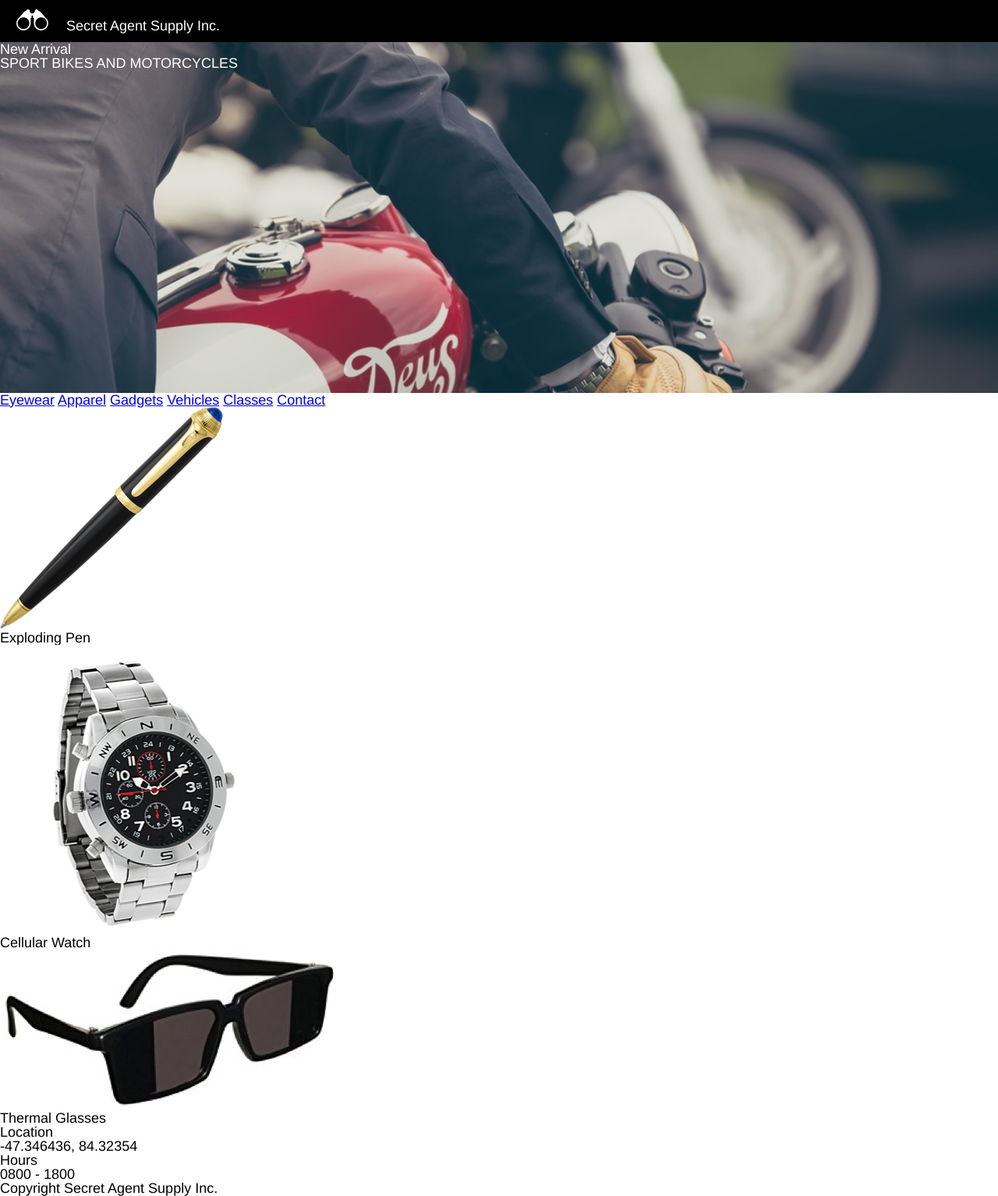
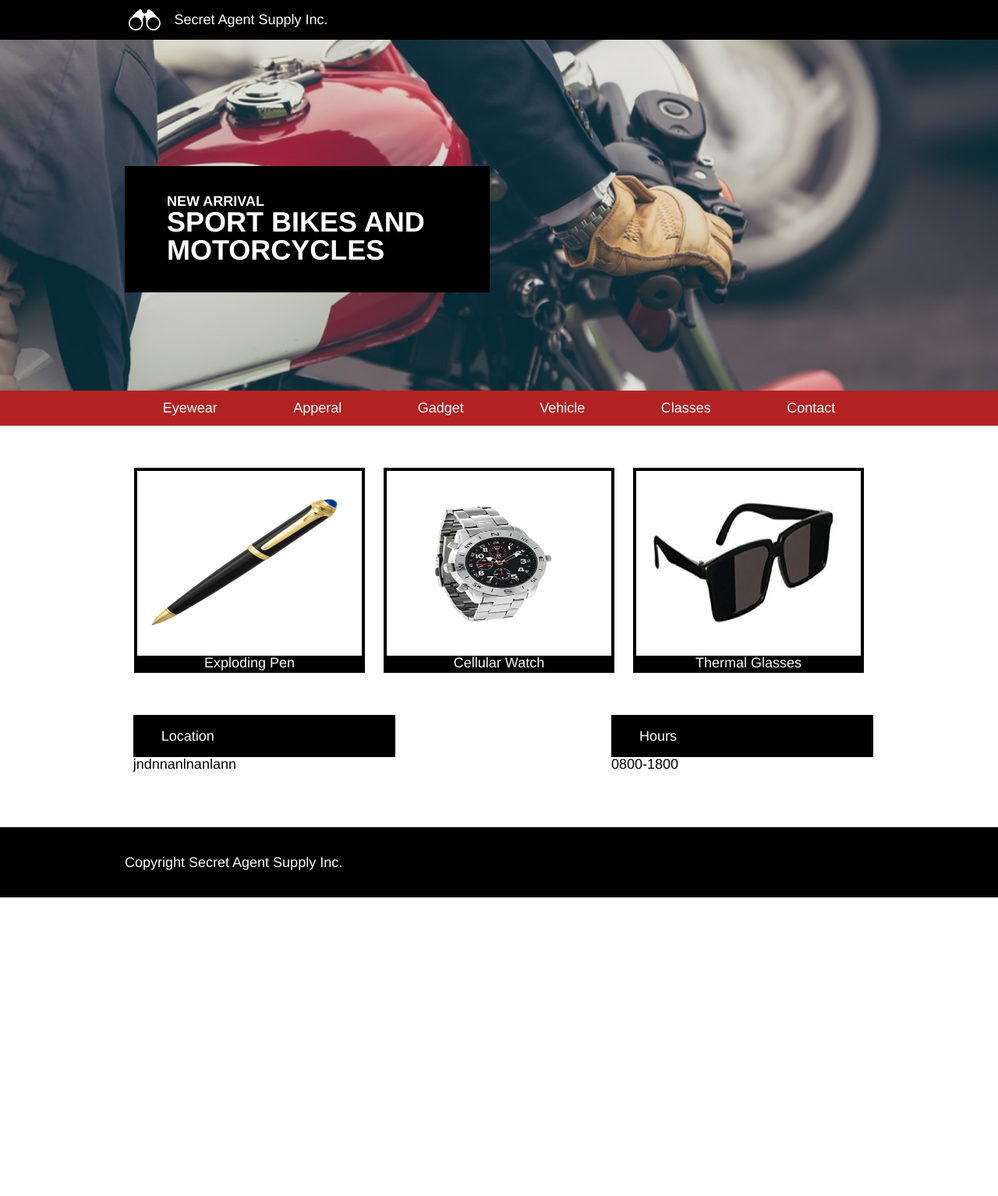
Before and after one commit to vmoore12/SecretAgentSupply, a plain HTML site: page index.html in a window 1280 px wide. Shown: the whole page at 78% size. After the commit the page ends 1151 px from the top, so only its background shows below. Drawn offline with Linux system fonts and the light colour scheme.

Commit message:
Finished destop view

```diff
--- a/index.html
+++ b/index.html
@@ -7,54 +7,74 @@
     <link rel="stylesheet" href="./resources/css/style.css">
   </head>
   <body>
+        <!-- Logo  -->
 
-  <!-- Logo Section -->
-    <div class="logo">
-      <img src="./resources/images/logo.png" alt="">
-      <span>Secret Agent Supply Inc.</span>
+<div class="company">
+  <div class="container">
+    <img src="./resources/images/logo.png" alt="">
+    <span>Secret Agent Supply Inc.</span>
+  </div>
+</div>
+
+<!-- Main Banner -->
+
+<div class="main-banner">
+  <div class="container">
+    <div class="headlines">
+      <h4>NEW ARRIVAL</h4>
+    <h1>SPORT BIKES AND MOTORCYCLES</h1>
+    </div>
+  </div>
+</div>
+
+<!-- Navigation  -->
+<nav>
+  <ul class="container">
+    <li>Eyewear</li>
+    <li>Apperal</li>
+    <li>Gadget</li>
+    <li>Vehicle</li>
+    <li>Classes</li>
+    <li>Contact</li>
+  </ul>
+</nav>
+<!-- Products and Business  -->
+
+<div class="container">
+  <div class="products">
+    <div class="product">
+      <div class="product-image"><img src="./resources/images/pen.png" alt=""></div>
+      <span class="description">Exploding Pen</span>
+      </div>
+
+    <div class="product-watch">
+      <div class="product-image"><img src="./resources/images/watch.png" alt=""></div>
+      <span class="description">Cellular Watch</span>
     </div>
 
-    <!-- Main Section  -->
-    <div class="main-banner">
-      <span>New Arrival</span>
-      <h2>SPORT BIKES AND MOTORCYCLES</h2>
+    <div class="product-glasses">
+      <div class="product-image"><img src="./resources/images/glasses.png" alt=""></div>
+      <span class="description">Thermal Glasses</span>
+    </div>
+  </div>
 
-    </div>
-    <nav>
-      <a href="#">Eyewear</a>
-      <a href="#">Apparel</a>
-      <a href="#">Gadgets</a>
-      <a href="#">Vehicles</a>
-      <a href="#">Classes</a>
-      <a href="#">Contact</a>
-    </nav>
-
-    <!-- Product Grid -->
-    <div class="products">
-      <img src="./resources/images/pen.png" alt=" A pen">
-      <p>Exploding Pen</p>
-
-      <img src="./resources/images/watch.png" alt="Silver Watch">
-      <p>Cellular Watch</p>
-
-      <img src="./resources/images/glasses.png" alt="">
-      <p>Thermal Glasses</p>
-
-      <!-- p's might be span's  -->
+  <div class="business-info">
+    <div class="info">
+      <span class="title">Location</span>
+      <p>jndnnanlnanlann</p>
     </div>
 
-    <!-- Location/Hours  -->
-    <div class="location">
-      <span>Location</span>
-      <p>-47.346436, 84.32354</p>
+    <div class="info">
+      <span class="title">Hours</span>
+      <p>0800-1800</p>
     </div>
-    <div class="hours">
-      <span>Hours</span>
-      <p>0800 - 1800</p>
-    </div>
+  </div>
+</div>
 
-    <!-- Footer -->
-    <footer>Copyright Secret Agent Supply Inc.</footer>
+<!-- Footer -->
+<footer>
+  <div class="container">Copyright Secret Agent Supply Inc.</div>
+</footer>
 
 
 
--- a/resources/css/style.css
+++ b/resources/css/style.css
@@ -1,60 +1,162 @@
-/* * {
-  margin: 0;
-  padding: 0;
-} */
+/* Universal Styles  */
+
+
 
 html {
   font-size: 18px;
-  font-family: Helvetica;
-  /* width: 960px; */
+  background-color: white;
+}
+
+body {
+  font-family: Helvetica, sans-serif;
+}
+
+.container {
+  max-width: 960px;
+  margin: 0 auto;
+  /* the entire page (except for the header) has a class of "container" so these apply to all. */
+}
+
+h1,
+h4 {
+  font-weight: bold;
+}
+
+
+/* Header */
+
+.company {
+  color: white;
+  background-color: black;
 
 }
 
-/* Logo Section  */
+.company .container {
+padding: .66rem 0 .66rem .5rem;
+/* padding top, right, bottom, left  */
 
-.logo {
-
-  color: white;
-  background-color: black;
-  padding: 0.66rem;
-
-
-
+/*  flex */
+  display: flex;
+  align-items: center;
 }
 
-.logo img {
+.company img {
   height: 1.5rem;
-  margin-left: .5rem;
-
-}
-.logo span {
-  font-size: 1rem;
-  height: 1.5rem;
-  margin-left: 1rem;
+  padding-right: 1rem;
 }
 
-/* Main Section  */
+/*Main Banner  */
 .main-banner {
   height: 25rem;
+  background-image: url("../images/moto.jpeg");
+  background-repeat: no-repeat;
+  background-position: center;
+  background-size: cover;
+}
+
+.headlines {
+  background-color: black;
   color: white;
-  background-image: url("../images/moto.jpeg");
-  background-size: cover;
+  width: 20rem;
+  padding: 2rem 3rem;
+  position: relative;
+  top: 9rem;
+  /* last two work together. */
+}
 
+.headlines h1 {
+  font-family: Helvetica;
+  /* why do we need this twice?  */
+  font-size: 2rem;
+  font-weight: bold;
+  /* twice again ? */
+  margin-left: 0 .25rem 0;
+}
+
+/* Navigation */
+
+nav {
+    background-color: firebrick;
+}
+
+nav .container {
+    color: white;
+    padding: 0.75rem 0rem;
+
+    /* flex items */
+    display: flex;
+    justify-content: space-around;
+}
+
+/* Products and Business */
+
+.products {
+    display: flex;
+    justify-content: space-around;
+}
+
+.product {
+    width: 30%;
+    margin-top: 3rem;
+    border: 4px solid black;
 }
 
 
+.product-image img {
+    height: 9rem;
+    width: 83%;
+    margin-left: 1rem;
+    padding: 2rem 0rem 2rem 0rem;
 }
 
-
-
-nav > a {
-  /* margin: 0 auto; */
-  background-color: firebrick;
-
-
+.product-watch {
+    width: 30%;
+    margin-top: 3rem;
+    border: 4px solid black;
 }
 
+.product-glasses {
+    width: 30%;
+    margin-top: 3rem;
+    border: 4px solid black;
+}
 
-.products {
+.description {
+    display: flex;
+    justify-content: center;
+    color: white;
+    background-color: black;
+}
 
+.business-info {
+    margin-top: 3rem;
+    display: flex;
+    justify-content: space-between;
 }
+
+.info {
+    width: 35%;
+    margin-left: 0.6rem;
+}
+
+.title {
+    display: flex;
+    padding-left: 2rem;
+    padding-top: 1rem;
+    padding-bottom: 1rem;
+    color: white;
+    background-color: black;
+}
+
+/* footer */
+
+footer {
+    height: 5rem;
+    margin-top: 4rem;
+    color: white;
+    background-color: black;
+}
+
+footer .container {
+    padding-top: 2rem;
+}
```
Also changed, not shown: 3 other files.
